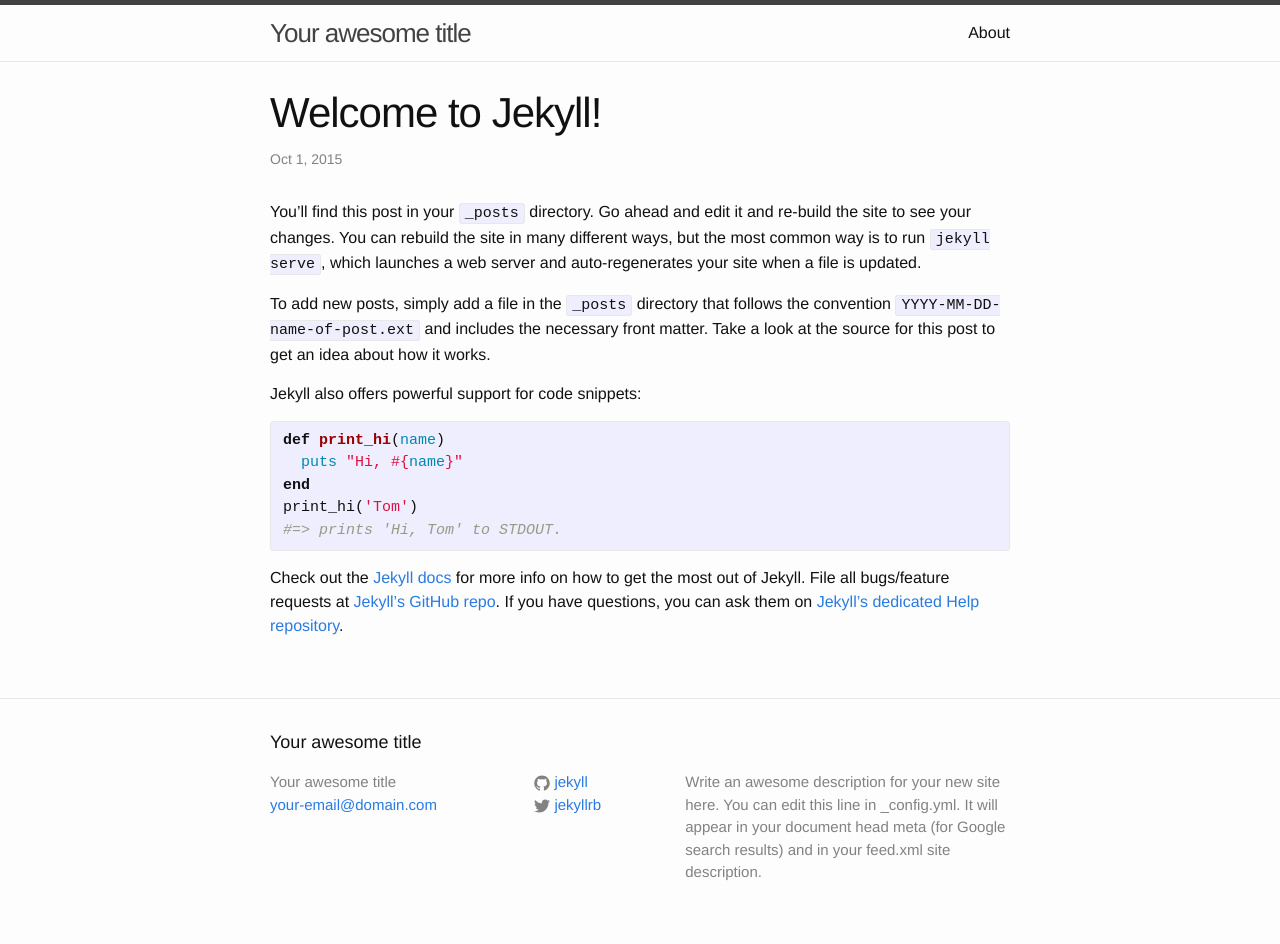
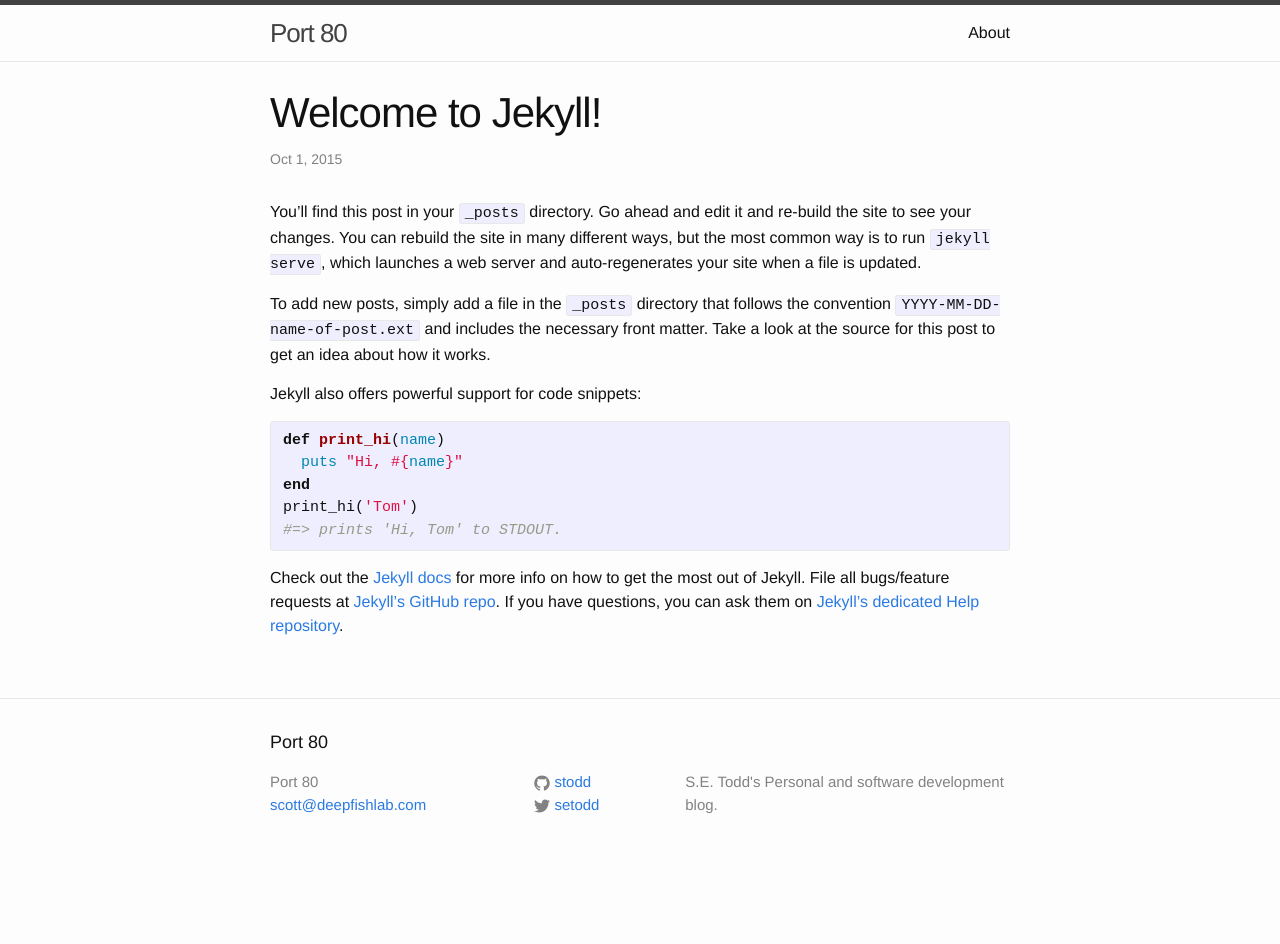
Before and after one commit to stodd/blog, a Jekyll site: the page built from _posts/2015-10-01-welcome-to-jekyll.md, in a window 1280 px wide. Built offline with Jekyll 4.4.1, drawn with Linux system fonts in a browser that asks for light colours; after the commit the page ends 900 px from its top, so only the background shows below that.

Commit message:
Added post from old blog site.

```diff
--- a/_config.yml
+++ b/_config.yml
@@ -1,14 +1,12 @@
 # Site settings
-title: Your awesome title
-email: your-email@domain.com
+title: Port 80
+email: scott@deepfishlab.com
 description: > # this means to ignore newlines until "baseurl:"
-  Write an awesome description for your new site here. You can edit this
-  line in _config.yml. It will appear in your document head meta (for
-  Google search results) and in your feed.xml site description.
+  S.E. Todd's Personal and software development blog.
 baseurl: "" # the subpath of your site, e.g. /blog/
-url: "http://yourdomain.com" # the base hostname & protocol for your site
-twitter_username: jekyllrb
-github_username:  jekyll
+url: "http://port-80.org" # the base hostname & protocol for your site
+twitter_username: setodd
+github_username:  stodd
 
 # Build settings
 markdown: kramdown
```
Also changed, not shown: _posts/2009-06-30-papervision-beginnings.md (added, +18 -0 lines), _posts/2015-10-01-welcome-to-jekyll.md (renamed from _posts/2015-10-01-welcome-to-jekyll.markdown), 1 other file.
